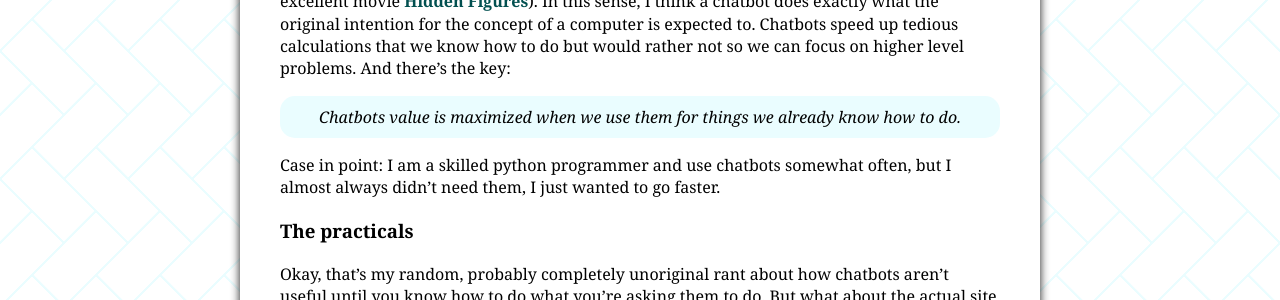
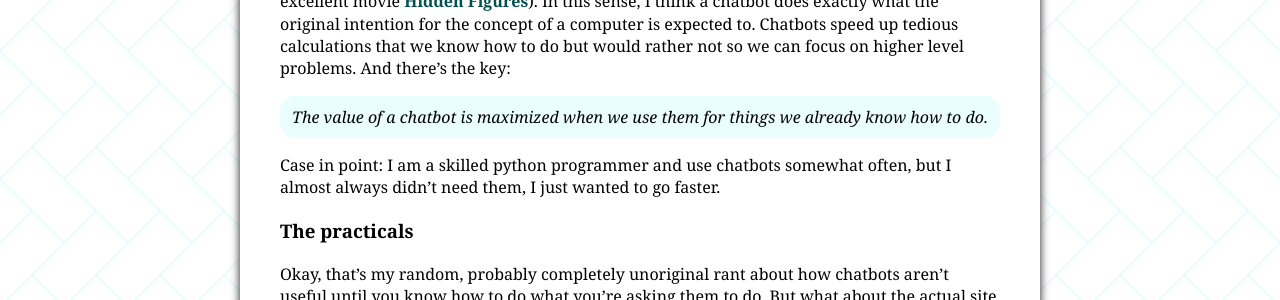
Before and after one commit to landoskape/landoskape.github.io, a Jekyll site: the page built from _posts/2024-06-03-building-time.md, in a window 1280 px wide and 900 px high, scrolled down 721 px. Shown: the part 476-776 px from the top of the window. Built offline with Jekyll 4.4.1, drawn with Linux system fonts in a browser that asks for light colours.

Commit message:
Update 2024-06-03-building-time.md

```diff
--- a/_posts/2024-06-03-building-time.md
+++ b/_posts/2024-06-03-building-time.md
@@ -31,7 +31,7 @@ I guess it's a bit like bootstrapping-- you can't start a computer with the most
 Speaking of computers, back before we had electronic computers, we had people who were responsible for solving tedious calculations and they were called... "computers"... (Side note: I learned about this because [NASA](https://www.nasa.gov/image-article/computer-conducts-data-analysis/) hired many women 'computers' and this was featured in the excellent movie [Hidden Figures](https://en.wikipedia.org/wiki/Hidden_Figures)). In this sense, I think a chatbot does exactly what the original intention for the concept of a computer is expected to. Chatbots speed up tedious calculations that we know how to do but would rather not so we can focus on higher level problems. And there's the key:
 
 <div class="text-highlight">
-Chatbots value is maximized when we use them for things we already know how to do.
+The value of a chatbot is maximized when we use them for things we already know how to do.
 </div>
 
 Case in point: I am a skilled python programmer and use chatbots somewhat often, but I almost always didn't need them, I just wanted to go faster.
```
